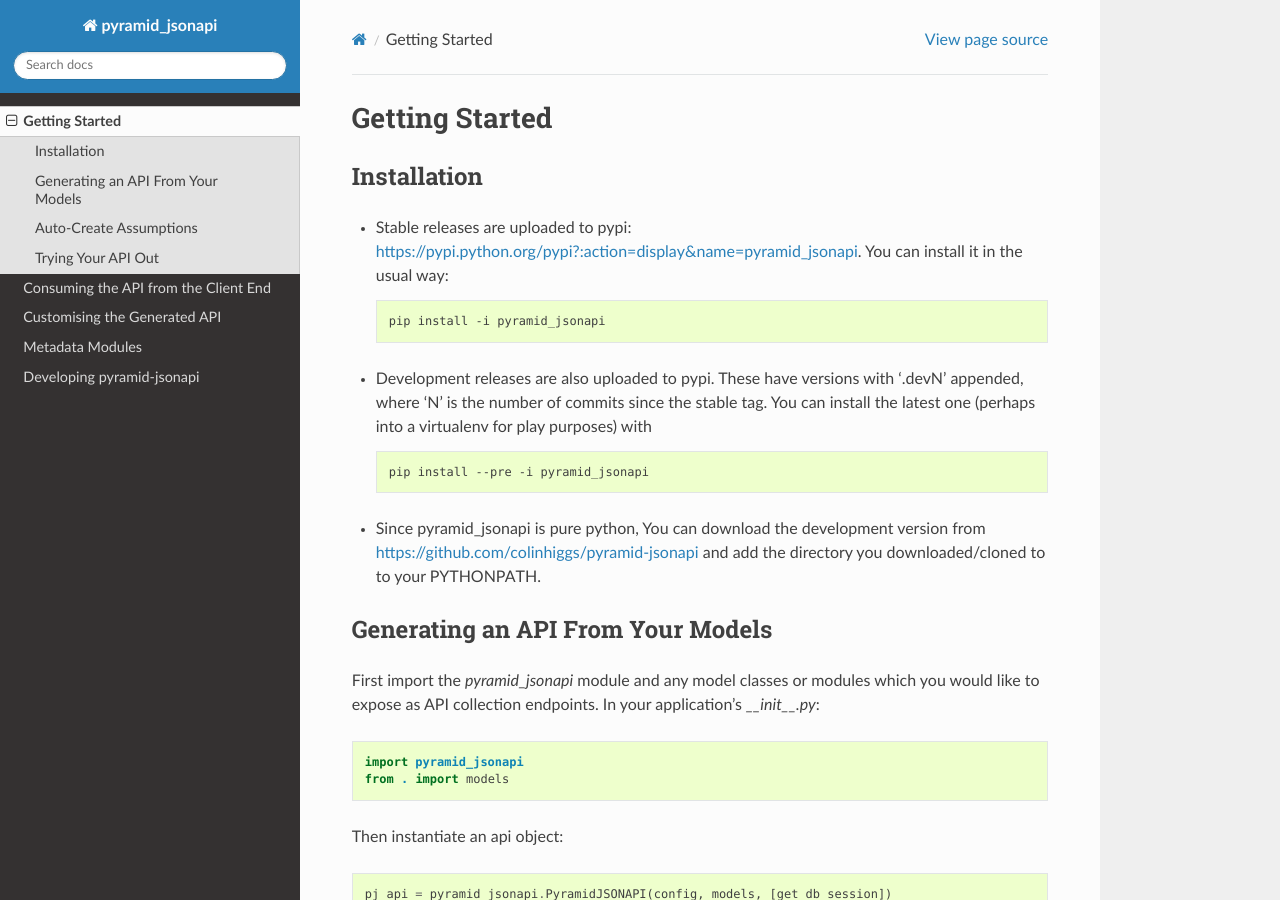
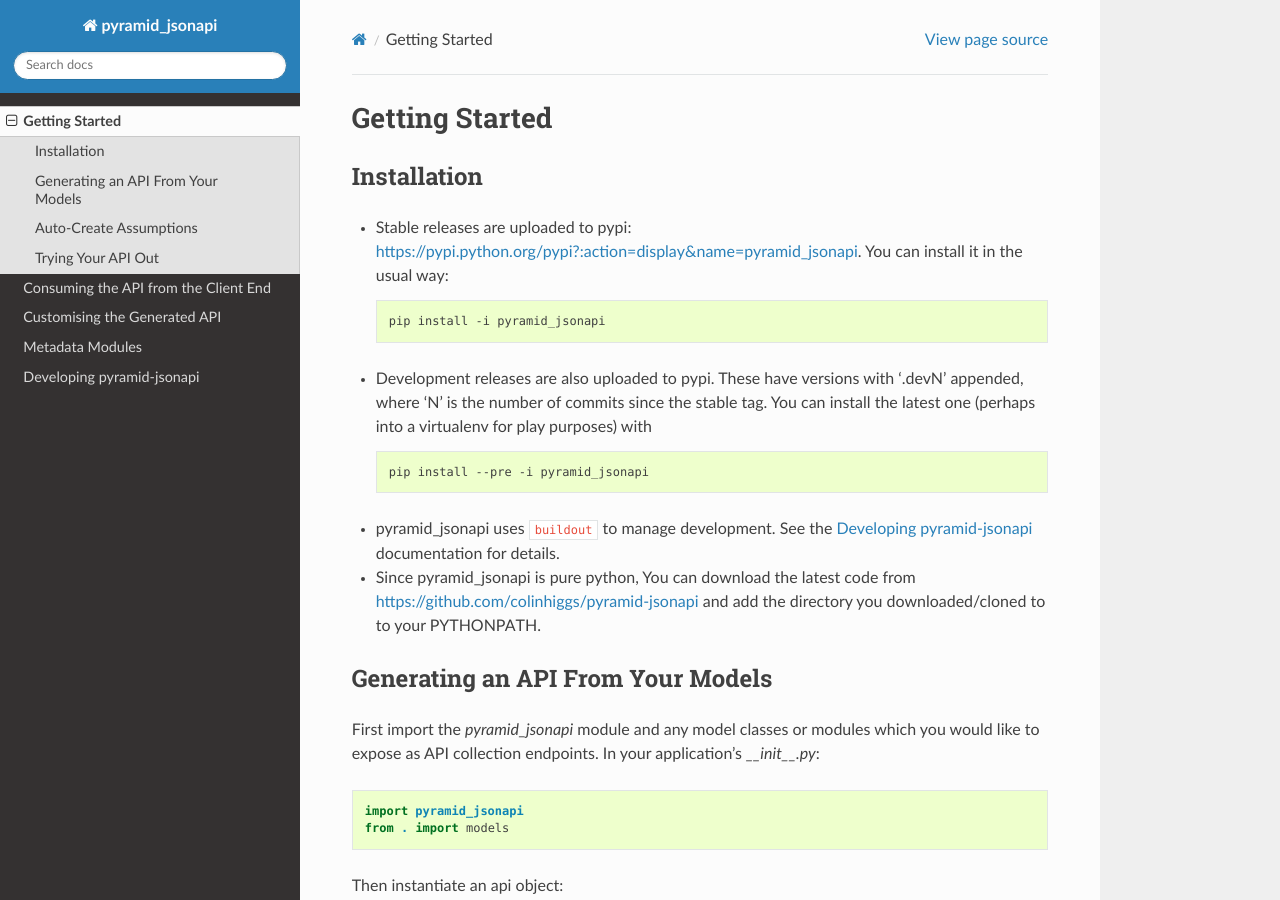
Before and after one commit to colinhiggs/pyramid-jsonapi, a Sphinx documentation site: the page built from docs/source/api-creation.rst, in a window 1280 px wide and 900 px high. Built offline with Sphinx 7.4.7 and the Read the Docs theme 2.0.0, drawn with Linux system fonts in a browser that asks for light colours; pages that are not in the unit, such as notebooks, are missing from menus.

Commit message:
Point to buildout from quickstart

```diff
--- a/docs/source/api-creation.rst
+++ b/docs/source/api-creation.rst
@@ -22,7 +22,10 @@
 
     pip install --pre -i pyramid_jsonapi
 
-* Since pyramid_jsonapi is pure python, You can download the development version from
+* pyramid_jsonapi uses ``buildout`` to manage development.  See the
+  :ref:`developing` documentation for details.
+
+* Since pyramid_jsonapi is pure python, You can download the latest code from
   `<https://github.com/colinhiggs/pyramid-jsonapi>`_ and add the directory you
   downloaded/cloned to to your PYTHONPATH.
 
--- a/docs/source/developing.rst
+++ b/docs/source/developing.rst
@@ -1,3 +1,5 @@
+.. _developing:
+
 Developing pyramid-jsonapi
 ==========================
 
```
